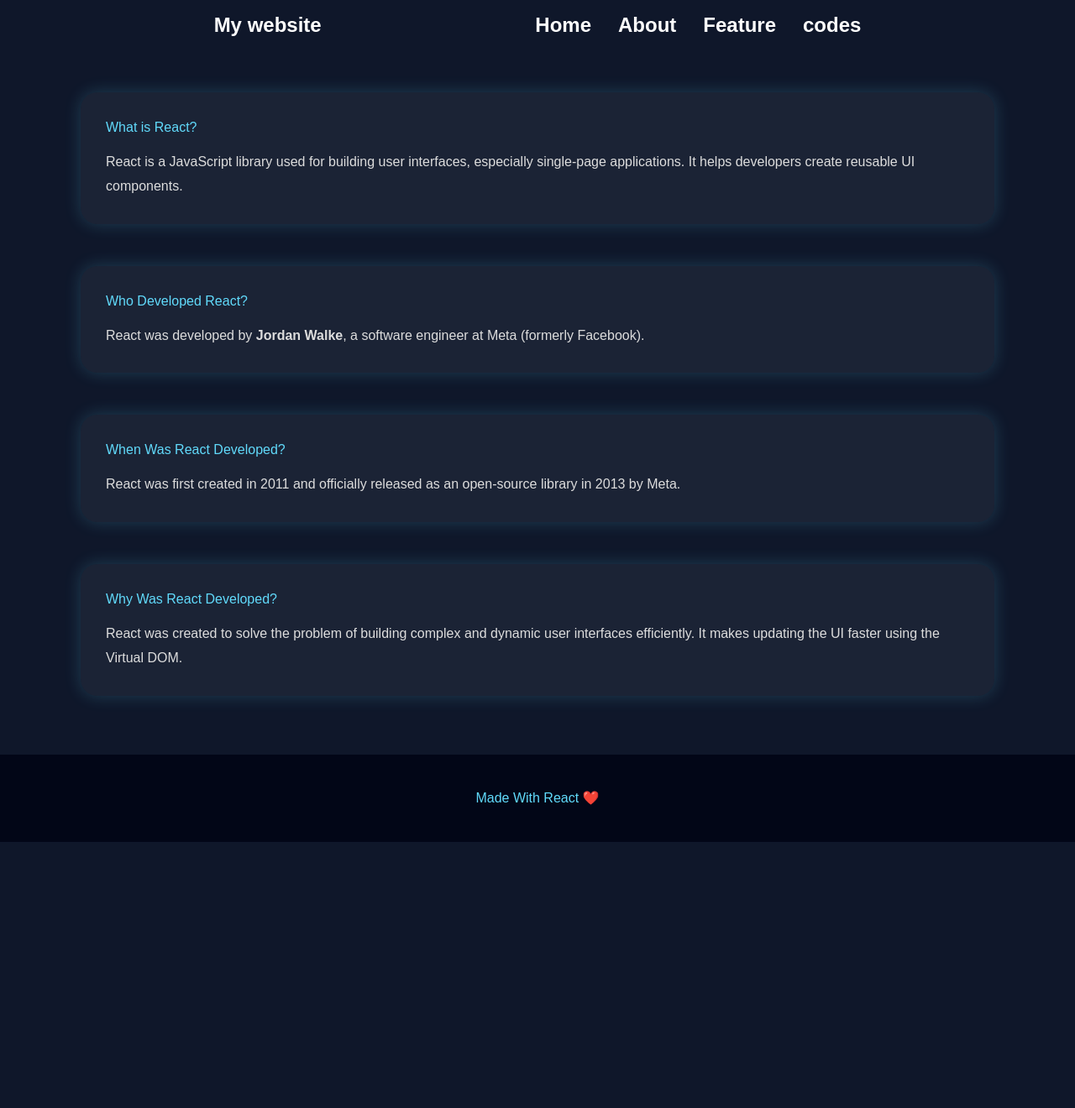
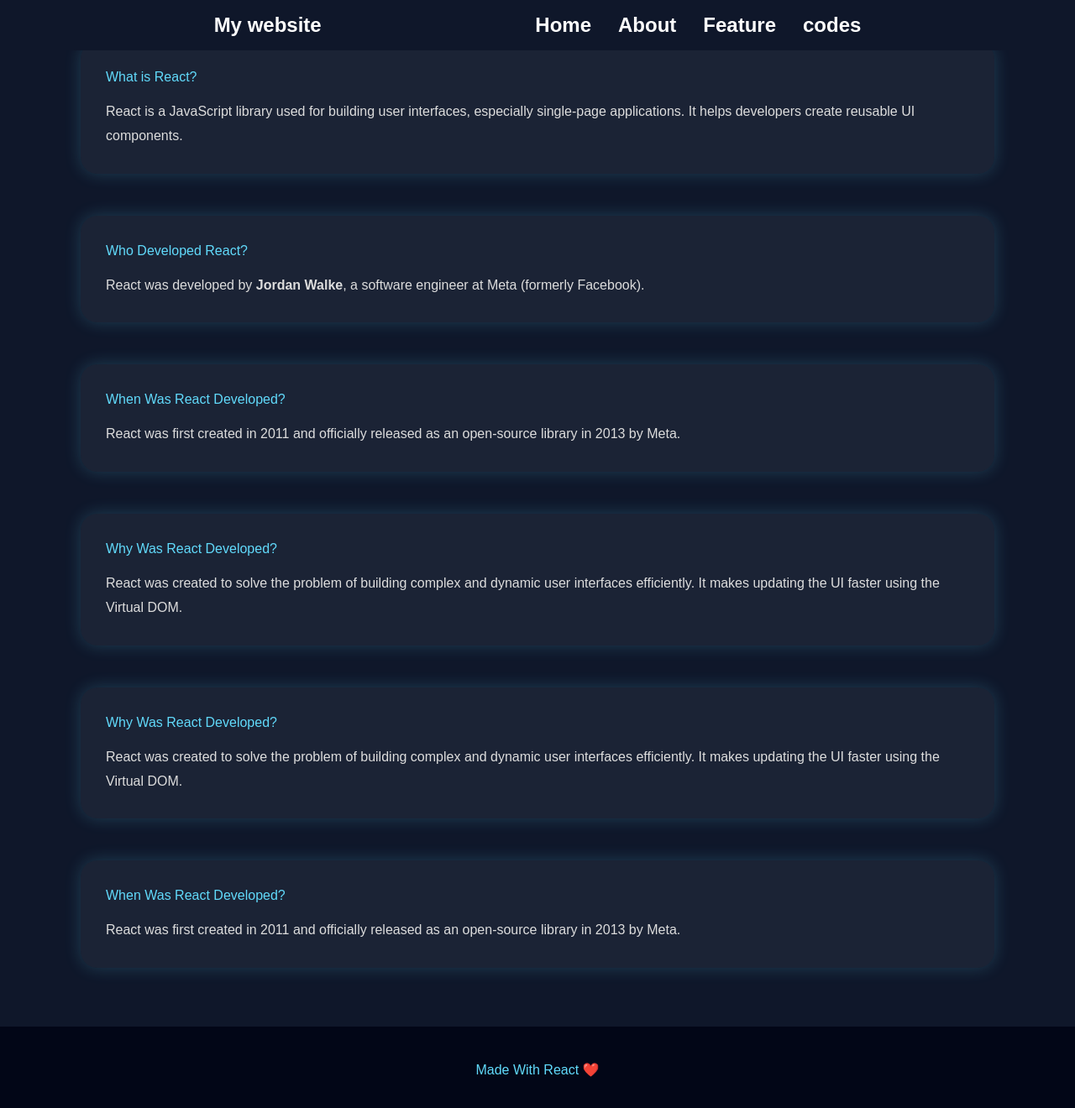
Before and after one commit to navjot-ai-dev/React-info, a React (Vite) app in the folder my-react-project/: page /about in a window 1280 px wide. Shown: the top 1320 px of the page at 84% size. Before the commit the page ends 1003 px from the top, so only its background shows below. Built offline with nearby package versions, Linux system fonts and the light colour scheme.

Commit message:
add styling

```diff
--- a/my-react-project/src/components/about.jsx
+++ b/my-react-project/src/components/about.jsx
@@ -39,6 +39,25 @@
         </p>
       </section>
 
+      <section className="card">
+        <h2>Why Was React Developed?</h2>
+        <p>
+          React was created to solve the problem of building complex and dynamic
+          user interfaces efficiently. It makes updating the UI faster using the
+          Virtual DOM.
+        </p>
+      </section>
+
+        <section className="card">
+        <h2>When Was React Developed?</h2>
+        <p>
+          React was first created in 2011 and officially released as an
+          open-source library in 2013 by Meta.
+        </p>
+      </section>
+
+
+
     </div>
   )
 }
--- a/my-react-project/src/components/home.jsx
+++ b/my-react-project/src/components/home.jsx
@@ -3,7 +3,11 @@
 const Home = () => {
 
   const showalert = () =>{
-    alert('welcome! to our website I hope you like it.')
+    confirm('welcome! to our website I hope you like it.')
+    console.log(confirm);
+     {
+
+    }
   }
 
   return (
--- a/my-react-project/src/components/navbar.jsx
+++ b/my-react-project/src/components/navbar.jsx
@@ -3,7 +3,8 @@
 
 const Navbar = () => {
   return (
-    <div className='h-15 w-full  bg-transparent flex justify-evenly items-center flex-row text-2xl text-white font-semibold'>
+    <div className='h-15 w-full flex justify-evenly items-center flex-row text-2xl text-white font-semibold fixed top-0'
+    id='navbar'>
             <h1>My website</h1>
                 <div className='flex gap-8'>
                 <Link to="/">Home</Link>
--- a/my-react-project/src/index.css
+++ b/my-react-project/src/index.css
@@ -174,3 +174,9 @@
     margin-top: 30px;
   }
 }
+
+
+#navbar{
+  background-color:#0f172a ;
+  margin-bottom: 100px;
+}
```
